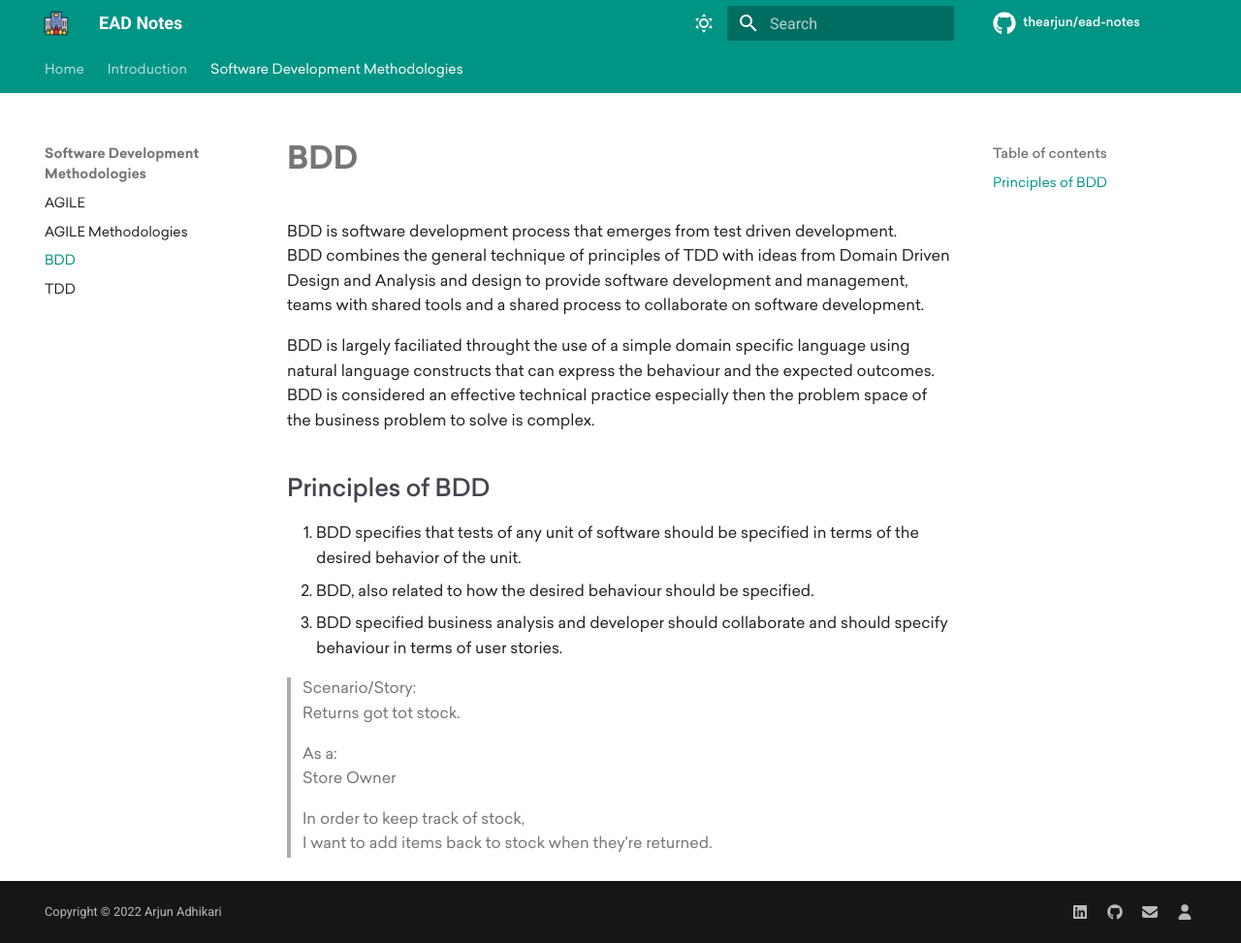
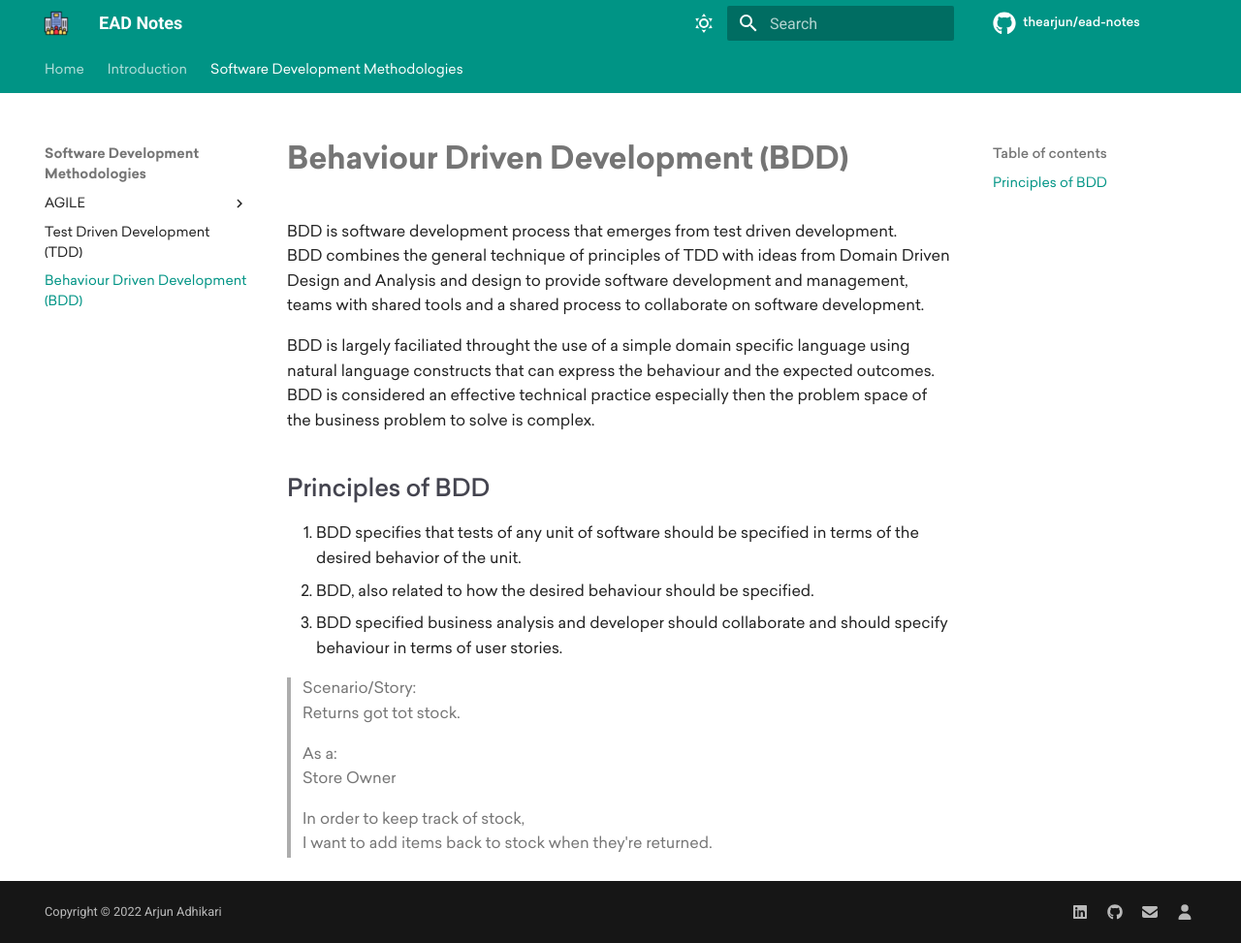
Before and after one commit to theArjun/ead-notes, an MkDocs documentation site: the page built from notes/software-development-methodologies/behaviour-driven-development.md, in a window 1280 px wide and 973 px high. Shown: the whole window at 97% size. Built offline with MkDocs 1.6.1 and Material for MkDocs 9.7.7, drawn with Linux system fonts in a browser that asks for light colours; comment, search, counter and statistics services are not loaded.

Commit message:
Refactor dir structure

```diff
--- a/mkdocs.yml
+++ b/mkdocs.yml
@@ -101,7 +101,8 @@ nav:
         - introduction/web-technologies-concepts/data-exchange-formats.md
         - Conversion between Data Exchange Formats: introduction/web-technologies-concepts/data-format-conversion.md
   - Software Development Methodologies:
-    - AGILE: software-development-methodologies/AGILE.md
-    - AGILE Methodologies : software-development-methodologies/AGILE_METHODOLOGY.md
-    - BDD: software-development-methodologies/BDD.md
-    - TDD: software-development-methodologies/TDD.md
+    - AGILE:
+      - software-development-methodologies/agile.md
+      - Methodologies : software-development-methodologies/agile-methodologies.md
+    - Test Driven Development (TDD): software-development-methodologies/test-driven-development.md
+    - Behaviour Driven Development (BDD): software-development-methodologies/behaviour-driven-development.md
```
Also changed, not shown: notes/software-development-methodologies/agile-methodologies.md (renamed from notes/software-development-methodologies/AGILE_METHODOLOGY.md), notes/software-development-methodologies/behaviour-driven-development.md (renamed from notes/software-development-methodologies/BDD.md), notes/software-development-methodologies/test-driven-development.md (renamed from notes/software-development-methodologies/TDD.md).
